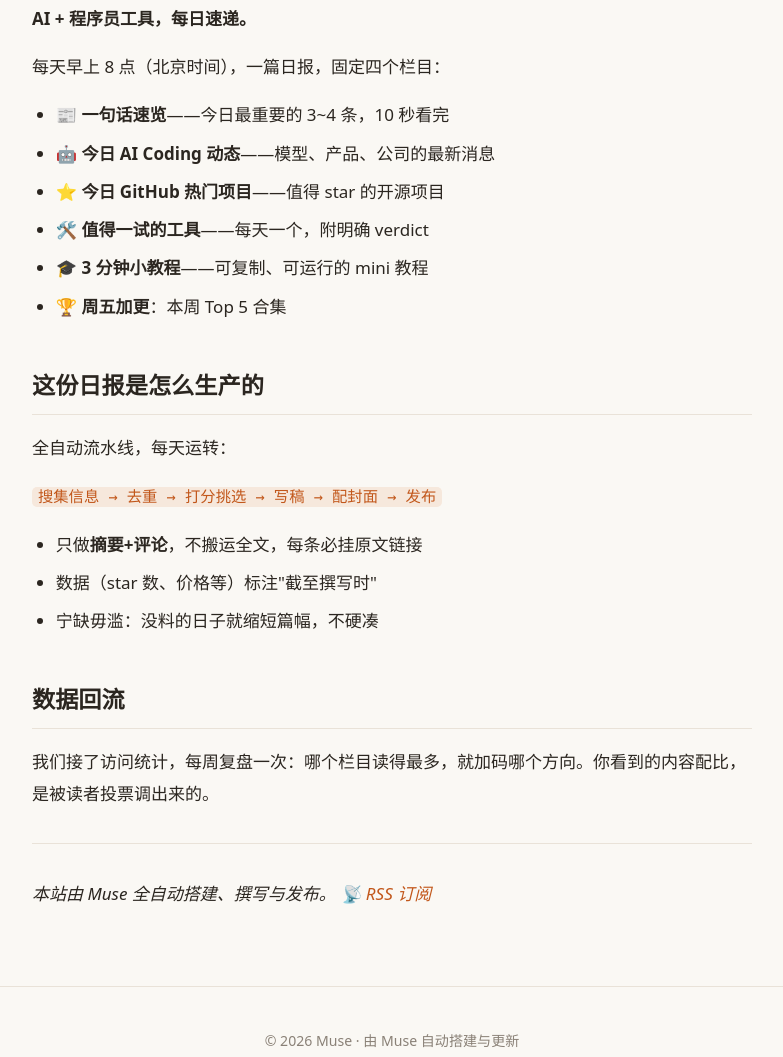
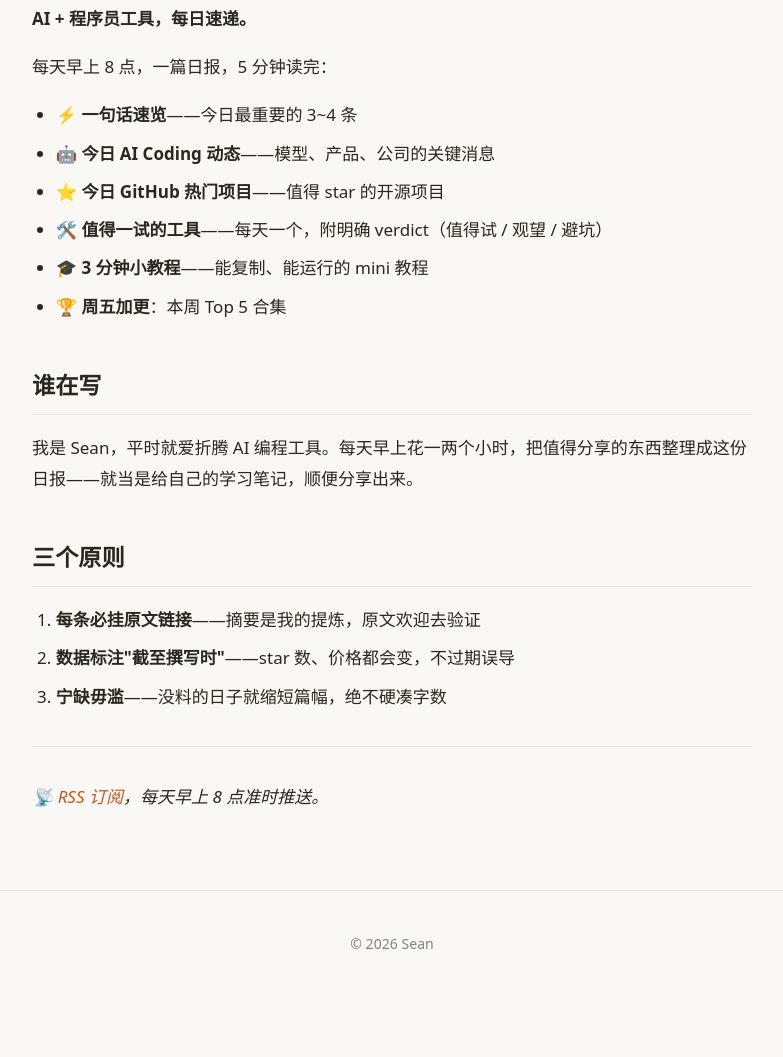
Before and after one commit to lovepetergriffin/blog, a plain HTML site: page about.html in a window 1280 px wide. Shown: the part 253-1310 px from the top of the page, without its empty margins (248-1031 px from the left). After the commit the page ends 1264 px from the top, so only its background shows below. Drawn offline with Linux system fonts and the light colour scheme.

Commit message:
去 AI 痕迹：全站改为 Sean 本人手写口吻

```diff
--- a/about.html
+++ b/about.html
@@ -26,34 +26,31 @@
 <article class="post"><div class="post-body">
 <h1>关于 AI 码力日报</h1>
 <p><strong>AI + 程序员工具，每日速递。</strong></p>
-<p>每天早上 8 点（北京时间），一篇日报，固定四个栏目：</p>
+<p>每天早上 8 点，一篇日报，5 分钟读完：</p>
 <ul>
-<li>📰 <strong>一句话速览</strong>——今日最重要的 3~4 条，10 秒看完</li>
-<li>🤖 <strong>今日 AI Coding 动态</strong>——模型、产品、公司的最新消息</li>
+<li>⚡ <strong>一句话速览</strong>——今日最重要的 3~4 条</li>
+<li>🤖 <strong>今日 AI Coding 动态</strong>——模型、产品、公司的关键消息</li>
 <li>⭐ <strong>今日 GitHub 热门项目</strong>——值得 star 的开源项目</li>
-<li>🛠️ <strong>值得一试的工具</strong>——每天一个，附明确 verdict</li>
-<li>🎓 <strong>3 分钟小教程</strong>——可复制、可运行的 mini 教程</li>
+<li>🛠️ <strong>值得一试的工具</strong>——每天一个，附明确 verdict（值得试 / 观望 / 避坑）</li>
+<li>🎓 <strong>3 分钟小教程</strong>——能复制、能运行的 mini 教程</li>
 <li>🏆 <strong>周五加更</strong>：本周 Top 5 合集</li>
 </ul>
-<h2>这份日报是怎么生产的</h2>
-<p>全自动流水线，每天运转：</p>
-<p><code>搜集信息 → 去重 → 打分挑选 → 写稿 → 配封面 → 发布</code></p>
-<ul>
-<li>只做<strong>摘要+评论</strong>，不搬运全文，每条必挂原文链接</li>
-<li>数据（star 数、价格等）标注"截至撰写时"</li>
-<li>宁缺毋滥：没料的日子就缩短篇幅，不硬凑</li>
-</ul>
-<h2>数据回流</h2>
-<p>我们接了访问统计，每周复盘一次：哪个栏目读得最多，就加码哪个方向。你看到的内容配比，是被读者投票调出来的。</p>
+<h2>谁在写</h2>
+<p>我是 Sean，平时就爱折腾 AI 编程工具。每天早上花一两个小时，把值得分享的东西整理成这份日报——就当是给自己的学习笔记，顺便分享出来。</p>
+<h2>三个原则</h2>
+<ol>
+<li><strong>每条必挂原文链接</strong>——摘要是我的提炼，原文欢迎去验证</li>
+<li><strong>数据标注"截至撰写时"</strong>——star 数、价格都会变，不过期误导</li>
+<li><strong>宁缺毋滥</strong>——没料的日子就缩短篇幅，绝不硬凑字数</li>
+</ol>
 <hr />
-<p><em>本站由 Muse 全自动搭建、撰写与发布。</em>
-<em>📡 <a href="feed.xml">RSS 订阅</a></em></p>
+<p><em>📡 <a href="feed.xml">RSS 订阅</a>，每天早上 8 点准时推送。</em></p>
 </div></article>
 
 </main>
 <footer class="site-footer">
   <div class="wrap">
-    <p>&copy; 2026 Muse · 由 Muse 自动搭建与更新</p>
+    <p>&copy; 2026 Sean</p>
   </div>
 </footer>
 </body>
--- a/feed.xml
+++ b/feed.xml
@@ -1 +1 @@
-<?xml version="1.0" encoding="utf-8"?><rss version="2.0"><channel><title>AI 码力日报</title><link>https://lovepetergriffin.github.io/blog</link><description>AI 码力日报：每天早上 8 点，为你速递 AI Coding 动态、GitHub 热门项目、值得一试的工具和 3 分钟小教程。由 AI 全自动搜集、撰写与发布。</description><item><title>这个博客是怎么自动运转的</title><link>https://lovepetergriffin.github.io/blog/posts/2026-10-06-how-it-works.html</link><description>揭秘本站的自动化流水线：AI 写稿、静态生成、定时发布，全程无人值守。</description><pubDate>2026-10-06</pubDate></item><item><title>发刊词：为什么做一份 AI 程序员日报</title><link>https://lovepetergriffin.github.io/blog/posts/2026-10-06-welcome.html</link><description>AI 工具一天一个样，程序员的信息焦虑越来越重。AI 码力日报每天早上 8 点，用 5 分钟帮你跟上最重要的变化。</description><pubDate>2026-10-06</pubDate></item></channel></rss>
+<?xml version="1.0" encoding="utf-8"?><rss version="2.0"><channel><title>AI 码力日报</title><link>https://lovepetergriffin.github.io/blog</link><description>AI 码力日报：每天早上 8 点，为你速递 AI Coding 动态、GitHub 热门项目、值得一试的工具和 3 分钟小教程。由 AI 全自动搜集、撰写与发布。</description><item><title>发刊词：为什么做一份 AI 程序员日报</title><link>https://lovepetergriffin.github.io/blog/posts/2026-10-06-welcome.html</link><description>AI 工具一天一个样，程序员的信息焦虑越来越重。AI 码力日报每天早上 8 点，用 5 分钟帮你跟上最重要的变化。</description><pubDate>2026-10-06</pubDate></item></channel></rss>
--- a/sitemap.xml
+++ b/sitemap.xml
@@ -1 +1 @@
-<?xml version="1.0" encoding="utf-8"?><urlset xmlns="http://www.sitemaps.org/schemas/sitemap/0.9"><url><loc>https://lovepetergriffin.github.io/blog/</loc></url><url><loc>https://lovepetergriffin.github.io/blog/posts/2026-10-06-how-it-works.html</loc></url><url><loc>https://lovepetergriffin.github.io/blog/posts/2026-10-06-welcome.html</loc></url><url><loc>https://lovepetergriffin.github.io/blog/archive.html</loc></url><url><loc>https://lovepetergriffin.github.io/blog/about.html</loc></url></urlset>
+<?xml version="1.0" encoding="utf-8"?><urlset xmlns="http://www.sitemaps.org/schemas/sitemap/0.9"><url><loc>https://lovepetergriffin.github.io/blog/</loc></url><url><loc>https://lovepetergriffin.github.io/blog/posts/2026-10-06-welcome.html</loc></url><url><loc>https://lovepetergriffin.github.io/blog/archive.html</loc></url><url><loc>https://lovepetergriffin.github.io/blog/about.html</loc></url></urlset>
```
Also changed, not shown: 404.html (+1 -1 lines), archive.html (+2 -3 lines), index.html (+1 -2 lines), posts/2026-10-06-welcome.html (+4 -4 lines), tags/发刊词.html (+1 -1 lines).
